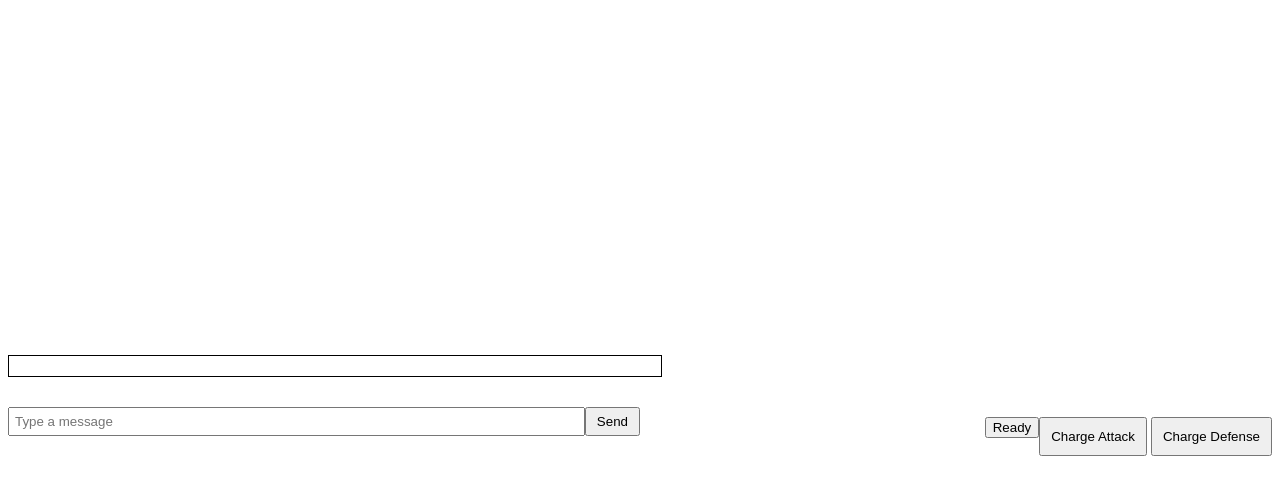
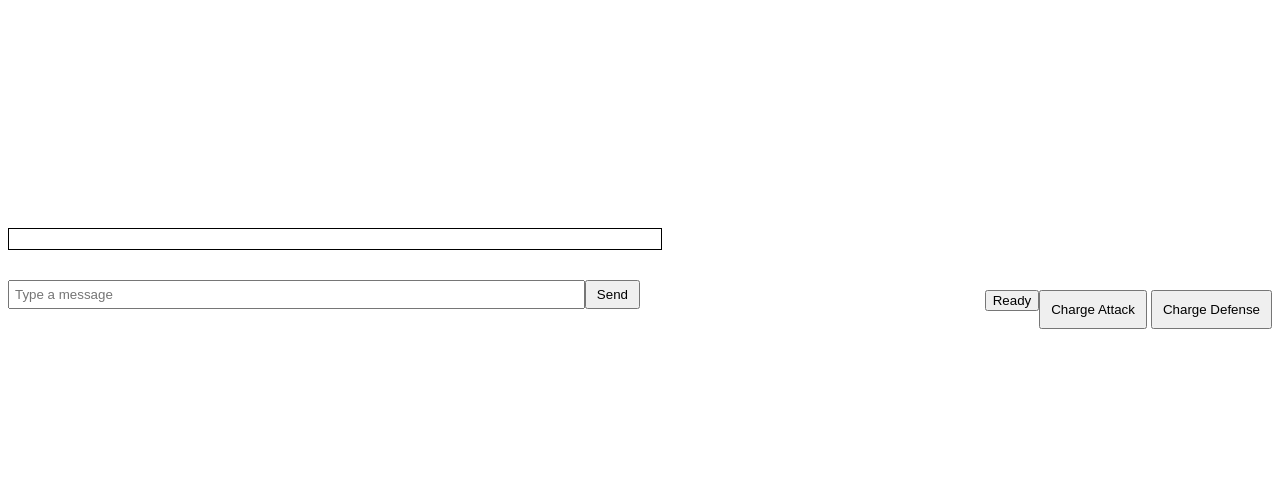
Before and after one commit to EvaristeMJ/jeudenoe, a website: page public/index.html in a window 1280 px wide. Shown: the part 5-500 px from the top of the page. Drawn offline with Linux system fonts and the light colour scheme.

Commit message:
small front end on button

```diff
--- a/public/index.html
+++ b/public/index.html
@@ -1,15 +1,16 @@
 <!DOCTYPE html>
 <html>
 <head>
-    <title>Hub</title>
+    <title>Jeu de Noe</title>
     <style>
         #users {
             position: relative;
             width: 300px;
-            height: 300px;
+            height: 200px;
             border: 0px solid black;
             border-radius: 50%;
-            margin: 20px auto;
+
+            margin: 5px auto;
         }
         .user {
             position: absolute;
```
